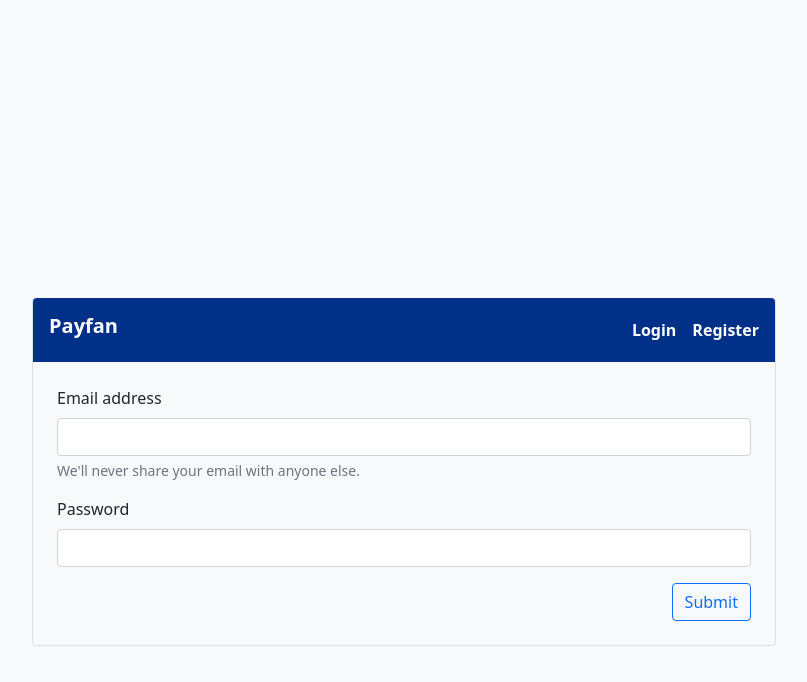
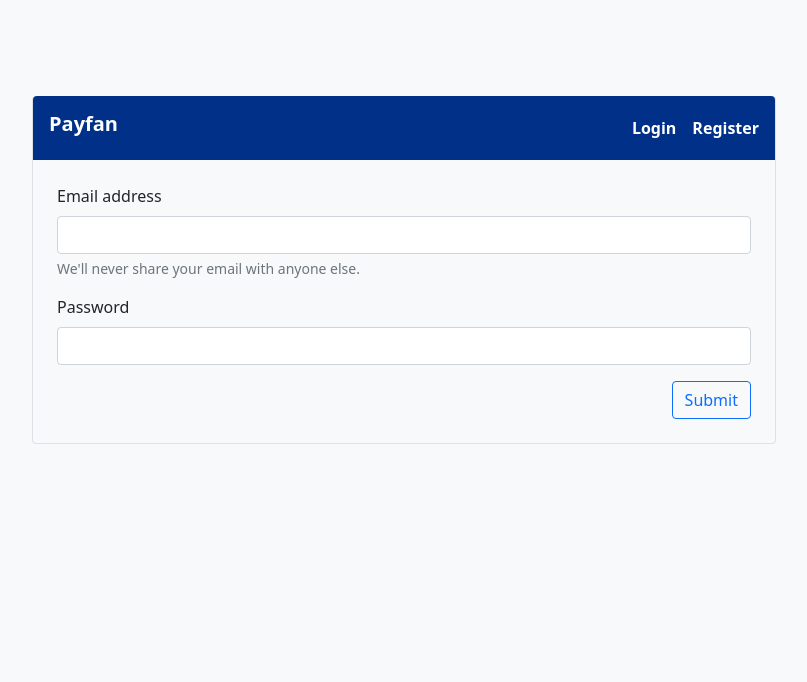
Before and after one commit to arfanxn/payfan-vuejs, a Vue app: page /authenticate in a window 1280 px wide. Shown: the top 682 px of the page, without its empty margins (236-1043 px from the left). Built offline with nearby package versions, Linux system fonts and the light colour scheme; no server answers.

Commit message:
add margin botom

```diff
--- a/src/views/Auth.vue
+++ b/src/views/Auth.vue
@@ -44,6 +44,6 @@ defineComponent({ Login, Register });
 
 <style scoped>
 main {
-    min-height: 100vh;
+    margin-bottom: 200px !important;
 }
 </style>
```
